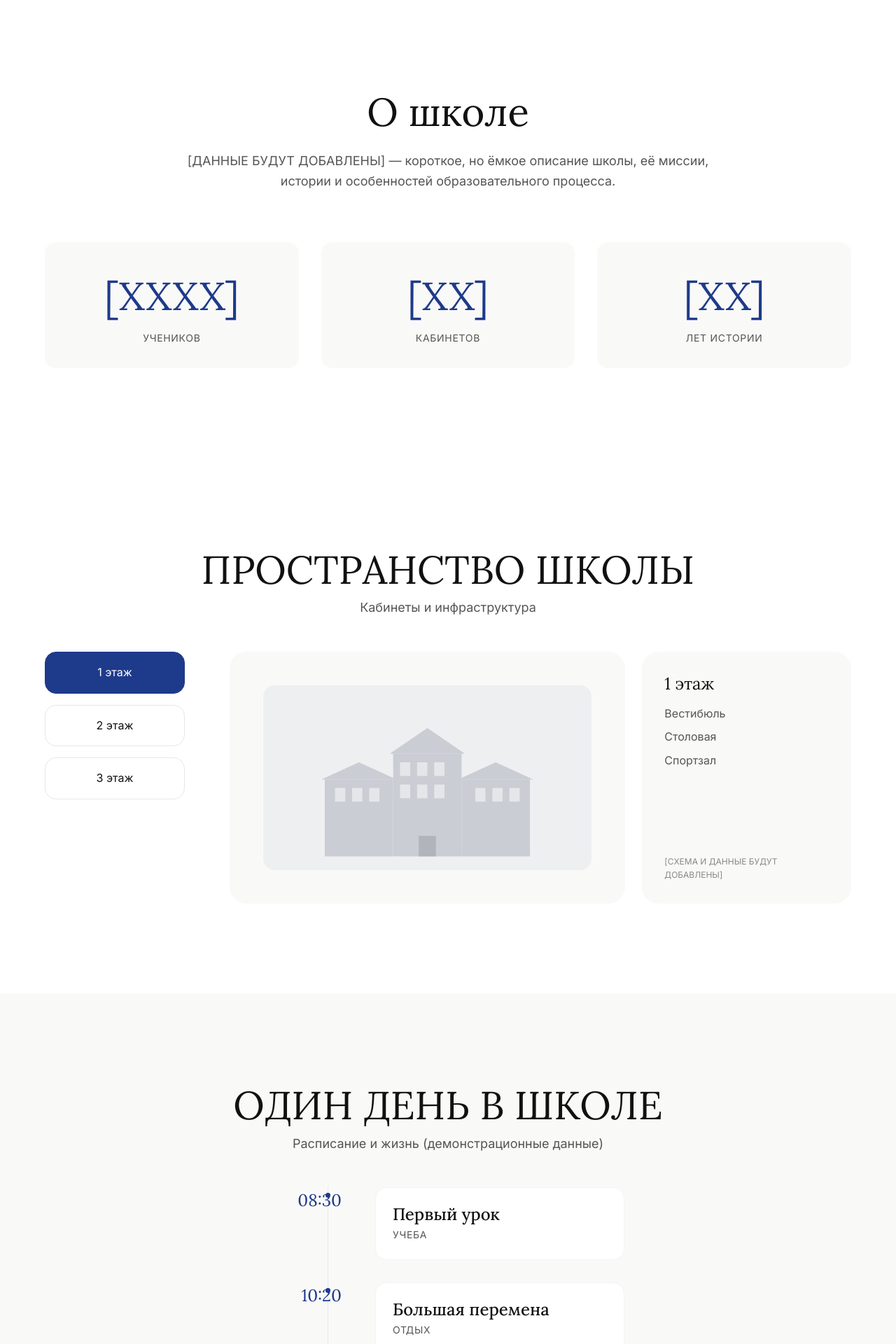
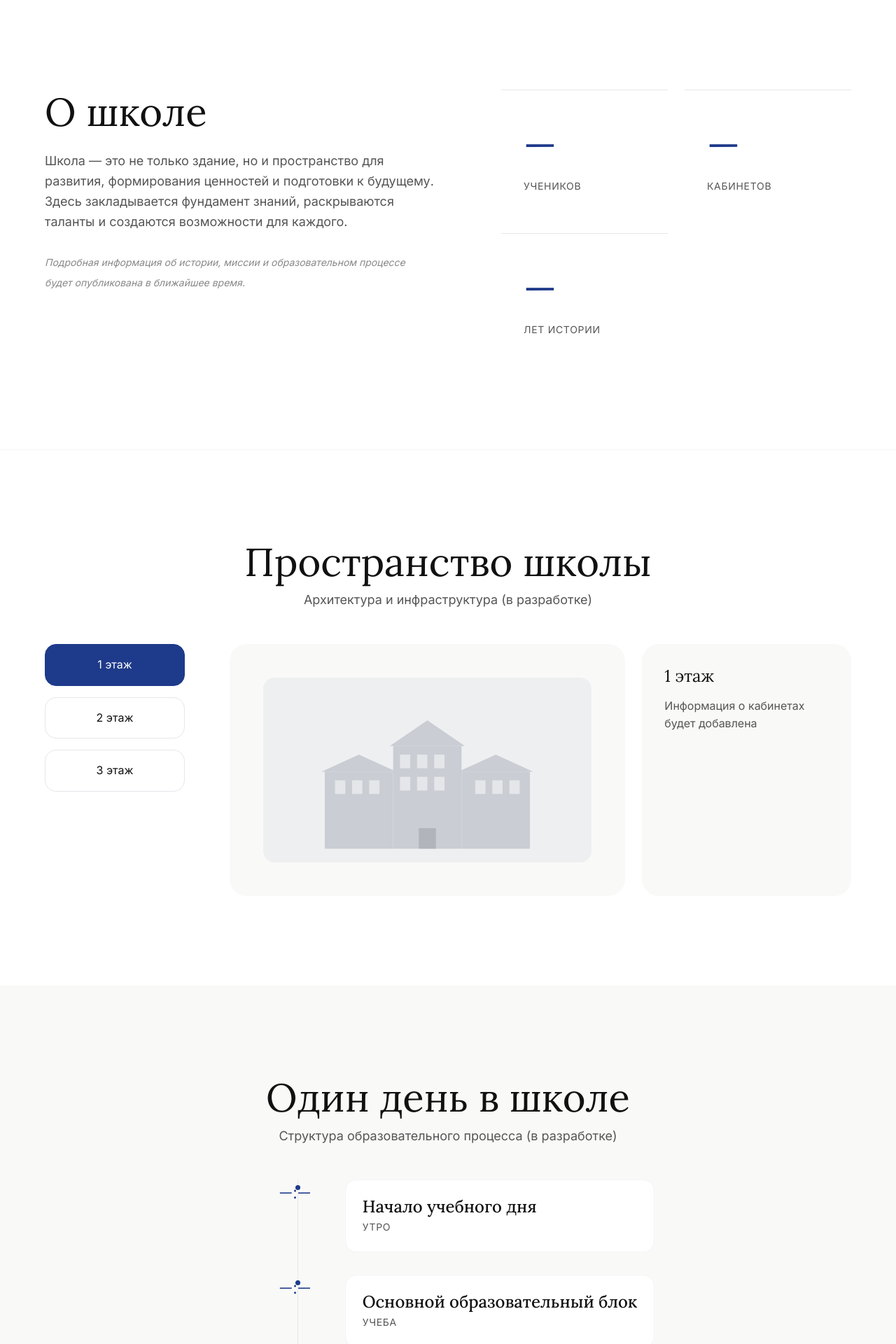
Before and after one commit to 1hote-ai/razvilkovskaya-school-site, a React (Vite) app: page / in a window 1280 px wide. Shown: the part 800-2720 px from the top of the page at 70% size. Built offline with nearby package versions, Linux system fonts and the light colour scheme.

Commit message:
feat: complete step 2 UI layout and replace hardcoded placeholders

```diff
--- a/src/sections/About.module.scss
+++ b/src/sections/About.module.scss
@@ -4,6 +4,7 @@
 .about {
   padding-block: $space-3xl;
   background-color: $color-bg-primary;
+  border-bottom: 1px solid $color-border-light;
 
   @include media-md {
     padding-block: $space-4xl;
@@ -14,12 +15,18 @@
     display: flex;
     flex-direction: column;
     gap: $space-xl;
+
+    @include media-lg {
+      flex-direction: row;
+      justify-content: space-between;
+      align-items: flex-start;
+      gap: $space-3xl;
+    }
   }
 
   &__content {
-    max-width: 800px;
-    margin: 0 auto;
-    text-align: center;
+    flex: 1;
+    max-width: 600px;
     display: flex;
     flex-direction: column;
     gap: $space-md;
@@ -42,15 +49,26 @@
     color: $color-text-secondary;
   }
 
+  &__placeholderNote {
+    font-size: $font-size-sm;
+    color: $color-text-muted;
+    font-style: italic;
+  }
+
   &__stats {
+    flex: 1;
     display: grid;
     grid-template-columns: 1fr;
     gap: $space-md;
-    margin-top: $space-md;
+    width: 100%;
 
     @include media-sm {
-      grid-template-columns: repeat(3, 1fr);
-      gap: $space-lg;
+      grid-template-columns: repeat(2, 1fr);
+    }
+
+    @include media-lg {
+      grid-template-columns: repeat(2, 1fr);
+      max-width: 500px;
     }
   }
 }
@@ -58,12 +76,11 @@
 .stat {
   display: flex;
   flex-direction: column;
-  align-items: center;
+  align-items: flex-start;
   justify-content: center;
   padding: $space-lg;
-  background: $color-bg-secondary;
-  border-radius: $border-radius-lg;
-  text-align: center;
+  border-top: 1px solid $color-border;
+  background: transparent;
 
   &__value {
     font-family: $font-family-heading;
--- a/src/sections/About.tsx
+++ b/src/sections/About.tsx
@@ -7,21 +7,28 @@ export function About() {
         <div className={styles.about__content}>
           <h2 className={styles.about__title}>О школе</h2>
           <p className={styles.about__text}>
-            [ДАННЫЕ БУДУТ ДОБАВЛЕНЫ] — короткое, но ёмкое описание школы, её миссии, истории и особенностей образовательного процесса.
+            Школа — это не только здание, но и пространство для развития,
+            формирования ценностей и подготовки к будущему. Здесь закладывается
+            фундамент знаний, раскрываются таланты и создаются возможности для каждого.
+            <br/><br/>
+            <span className={styles.about__placeholderNote}>
+              Подробная информация об истории, миссии и образовательном
+              процессе будет опубликована в ближайшее время.
+            </span>
           </p>
         </div>
 
         <div className={styles.about__stats}>
           <div className={styles.stat}>
-            <span className={styles.stat__value}>[XXXX]</span>
+            <span className={styles.stat__value}>—</span>
             <span className={styles.stat__label}>учеников</span>
           </div>
           <div className={styles.stat}>
-            <span className={styles.stat__value}>[XX]</span>
+            <span className={styles.stat__value}>—</span>
             <span className={styles.stat__label}>кабинетов</span>
           </div>
           <div className={styles.stat}>
-            <span className={styles.stat__value}>[XX]</span>
+            <span className={styles.stat__value}>—</span>
             <span className={styles.stat__label}>лет истории</span>
           </div>
         </div>
--- a/src/sections/Achievements.tsx
+++ b/src/sections/Achievements.tsx
@@ -2,10 +2,10 @@ import styles from './Achievements.module.scss';
 import placeholderImg from '../assets/images/cover/building-placeholder.svg';
 
 const ACHIEVEMENTS = [
-  { id: 1, title: '[НАЗВАНИЕ]', category: 'Олимпиады', year: '[ГОД]', desc: '[ОПИСАНИЕ ПОБЕДЫ]' },
-  { id: 2, title: '[НАЗВАНИЕ]', category: 'Спорт', year: '[ГОД]', desc: '[ОПИСАНИЕ ПОБЕДЫ]' },
-  { id: 3, title: '[НАЗВАНИЕ]', category: 'Конкурсы', year: '[ГОД]', desc: '[ОПИСАНИЕ ПОБЕДЫ]' },
-  { id: 4, title: '[НАЗВАНИЕ]', category: 'Проекты', year: '[ГОД]', desc: '[ОПИСАНИЕ ПОБЕДЫ]' },
+  { id: 1, title: 'Победа в олимпиаде', category: 'Олимпиады', year: '—', desc: 'Информация о достижении будет добавлена.' },
+  { id: 2, title: 'Спортивный кубок', category: 'Спорт', year: '—', desc: 'Информация о достижении будет добавлена.' },
+  { id: 3, title: 'Творческий конкурс', category: 'Конкурсы', year: '—', desc: 'Информация о достижении будет добавлена.' },
+  { id: 4, title: 'Научный проект', category: 'Проекты', year: '—', desc: 'Информация о достижении будет добавлена.' },
 ];
 
 export function Achievements() {
@@ -13,15 +13,15 @@ export function Achievements() {
     <section id="achievements" className={styles.achievements} aria-label="Достижения">
       <div className={styles.achievements__inner}>
         <div className={styles.achievements__header}>
-          <h2 className={styles.achievements__title}>ДОСТИЖЕНИЯ</h2>
-          <p className={styles.achievements__subtitle}>Кубки, грамоты и награды</p>
+          <h2 className={styles.achievements__title}>Достижения</h2>
+          <p className={styles.achievements__subtitle}>Кубки, грамоты и награды школы</p>
         </div>
 
         <div className={styles.achievements__grid}>
-          {ACHIEVEMENTS.map(item => (
-            <div key={item.id} className={styles.card}>
+          {ACHIEVEMENTS.map((item, index) => (
+            <div key={item.id} className={`${styles.card} ${index === 0 ? styles['card--featured'] : ''}`}>
               <div className={styles.card__image}>
-                <img src={placeholderImg} alt="Награда" />
+                <img src={placeholderImg} alt={item.category} />
               </div>
               <div className={styles.card__content}>
                 <div className={styles.card__meta}>
--- a/src/sections/Day.tsx
+++ b/src/sections/Day.tsx
@@ -1,11 +1,11 @@
 import styles from './Day.module.scss';
 
 const SCHEDULE = [
-  { time: '08:30', event: 'Первый урок', type: 'Учеба' },
-  { time: '10:20', event: 'Большая перемена', type: 'Отдых' },
-  { time: '12:00', event: 'Обед', type: 'Питание' },
-  { time: '14:00', event: 'Дополнительные занятия', type: 'Развитие' },
-  { time: '16:00', event: 'Внеурочная деятельность', type: 'Творчество' },
+  { time: '—:—', event: 'Начало учебного дня', type: 'Утро' },
+  { time: '—:—', event: 'Основной образовательный блок', type: 'Учеба' },
+  { time: '—:—', event: 'Время для отдыха и питания', type: 'Перерыв' },
+  { time: '—:—', event: 'Дополнительное образование', type: 'Развитие' },
+  { time: '—:—', event: 'Завершение дня, секции', type: 'Спорт / Творчество' },
 ];
 
 export function Day() {
@@ -13,8 +13,8 @@ export function Day() {
     <section id="day" className={styles.day} aria-label="Один день в школе">
       <div className={styles.day__inner}>
         <div className={styles.day__header}>
-          <h2 className={styles.day__title}>ОДИН ДЕНЬ В ШКОЛЕ</h2>
-          <p className={styles.day__subtitle}>Расписание и жизнь (демонстрационные данные)</p>
+          <h2 className={styles.day__title}>Один день в школе</h2>
+          <p className={styles.day__subtitle}>Структура образовательного процесса (в разработке)</p>
         </div>
 
         <div className={styles.day__timeline}>
--- a/src/sections/Events.tsx
+++ b/src/sections/Events.tsx
@@ -2,9 +2,9 @@ import styles from './Events.module.scss';
 import placeholderImg from '../assets/images/cover/building-placeholder.svg';
 
 const EVENTS = [
-  { id: 1, date: '[ДД.ММ.ГГГГ]', title: '[НАЗВАНИЕ СОБЫТИЯ]', desc: '[КОРОТКОЕ ОПИСАНИЕ МЕРОПРИЯТИЯ]', category: 'Праздник' },
-  { id: 2, date: '[ДД.ММ.ГГГГ]', title: '[НАЗВАНИЕ СОБЫТИЯ]', desc: '[КОРОТКОЕ ОПИСАНИЕ МЕРОПРИЯТИЯ]', category: 'Лекция' },
-  { id: 3, date: '[ДД.ММ.ГГГГ]', title: '[НАЗВАНИЕ СОБЫТИЯ]', desc: '[КОРОТКОЕ ОПИСАНИЕ МЕРОПРИЯТИЯ]', category: 'Спорт' },
+  { id: 1, date: 'Скоро', title: 'День открытых дверей', desc: 'Приглашаем родителей и будущих учеников познакомиться с образовательной средой и преподавателями.', category: 'Событие' },
+  { id: 2, date: '—', title: 'Школьная выставка проектов', desc: 'Презентация проектных работ старшеклассников.', category: 'Образование' },
+  { id: 3, date: '—', title: 'Спортивные соревнования', desc: 'Межклассовый турнир в спортивном зале.', category: 'Спорт' },
 ];
 
 export function Events() {
@@ -12,15 +12,15 @@ export function Events() {
     <section id="events" className={styles.events} aria-label="События">
       <div className={styles.events__inner}>
         <div className={styles.events__header}>
-          <h2 className={styles.events__title}>СОБЫТИЯ</h2>
-          <p className={styles.events__subtitle}>Жизнь школы</p>
+          <h2 className={styles.events__title}>События</h2>
+          <p className={styles.events__subtitle}>Жизнь школы и мероприятия</p>
         </div>
 
         <div className={styles.events__list}>
-          {EVENTS.map(event => (
-            <div key={event.id} className={styles.event}>
+          {EVENTS.map((event, index) => (
+            <div key={event.id} className={`${styles.event} ${index === 0 ? styles['event--featured'] : ''}`}>
               <div className={styles.event__image}>
-                <img src={placeholderImg} alt="Событие" />
+                <img src={placeholderImg} alt={event.category} />
               </div>
               <div className={styles.event__content}>
                 <div className={styles.event__meta}>
--- a/src/sections/Gallery.tsx
+++ b/src/sections/Gallery.tsx
@@ -23,7 +23,7 @@ export function Gallery() {
     <section id="gallery" className={styles.gallery} aria-label="Галерея">
       <div className={styles.gallery__inner}>
         <div className={styles.gallery__header}>
-          <h2 className={styles.gallery__title}>ГАЛЕРЕЯ</h2>
+          <h2 className={styles.gallery__title}>Галерея</h2>
           <p className={styles.gallery__subtitle}>Школа в деталях</p>
         </div>
 
--- a/src/sections/Space.tsx
+++ b/src/sections/Space.tsx
@@ -3,9 +3,9 @@ import styles from './Space.module.scss';
 import roomPlaceholder from '../assets/images/cover/building-placeholder.svg';
 
 const FLOORS = [
-  { id: 1, label: '1 этаж', rooms: ['Вестибюль', 'Столовая', 'Спортзал'] },
-  { id: 2, label: '2 этаж', rooms: ['Библиотека', 'Младшая школа', 'Актовый зал'] },
-  { id: 3, label: '3 этаж', rooms: ['Лаборатории', 'Старшая школа', 'Кабинет информатики'] },
+  { id: 1, label: '1 этаж', rooms: ['Информация о кабинетах будет добавлена'] },
+  { id: 2, label: '2 этаж', rooms: ['Информация о кабинетах будет добавлена'] },
+  { id: 3, label: '3 этаж', rooms: ['Информация о кабинетах будет добавлена'] },
 ];
 
 export function Space() {
@@ -15,8 +15,8 @@ export function Space() {
     <section id="space" className={styles.space} aria-label="Пространство школы">
       <div className={styles.space__inner}>
         <div className={styles.space__header}>
-          <h2 className={styles.space__title}>ПРОСТРАНСТВО ШКОЛЫ</h2>
-          <p className={styles.space__subtitle}>Кабинеты и инфраструктура</p>
+          <h2 className={styles.space__title}>Пространство школы</h2>
+          <p className={styles.space__subtitle}>Архитектура и инфраструктура (в разработке)</p>
         </div>
 
         <div className={styles.space__interactive}>
@@ -34,16 +34,15 @@ export function Space() {
 
           <div className={styles.space__content}>
             <div className={styles.space__mapPlaceholder}>
-              <img src={roomPlaceholder} alt="Схема" />
+              <img src={roomPlaceholder} alt="Схема этажа" />
             </div>
             <div className={styles.space__info}>
               <h3>{FLOORS.find(f => f.id === activeFloor)?.label}</h3>
               <ul>
                 {FLOORS.find(f => f.id === activeFloor)?.rooms.map(room => (
-                  <li key={room}>{room}</li>
+                  <li key={room} className={styles.space__placeholderItem}>{room}</li>
                 ))}
               </ul>
-              <p className={styles.space__note}>[СХЕМА И ДАННЫЕ БУДУТ ДОБАВЛЕНЫ]</p>
             </div>
           </div>
         </div>
```
Also changed, not shown: src/components/Footer/Footer.module.scss (+62 -7 lines), src/components/Footer/Footer.tsx (+24 -2 lines), src/sections/Achievements.module.scss (+21 -0 lines).
